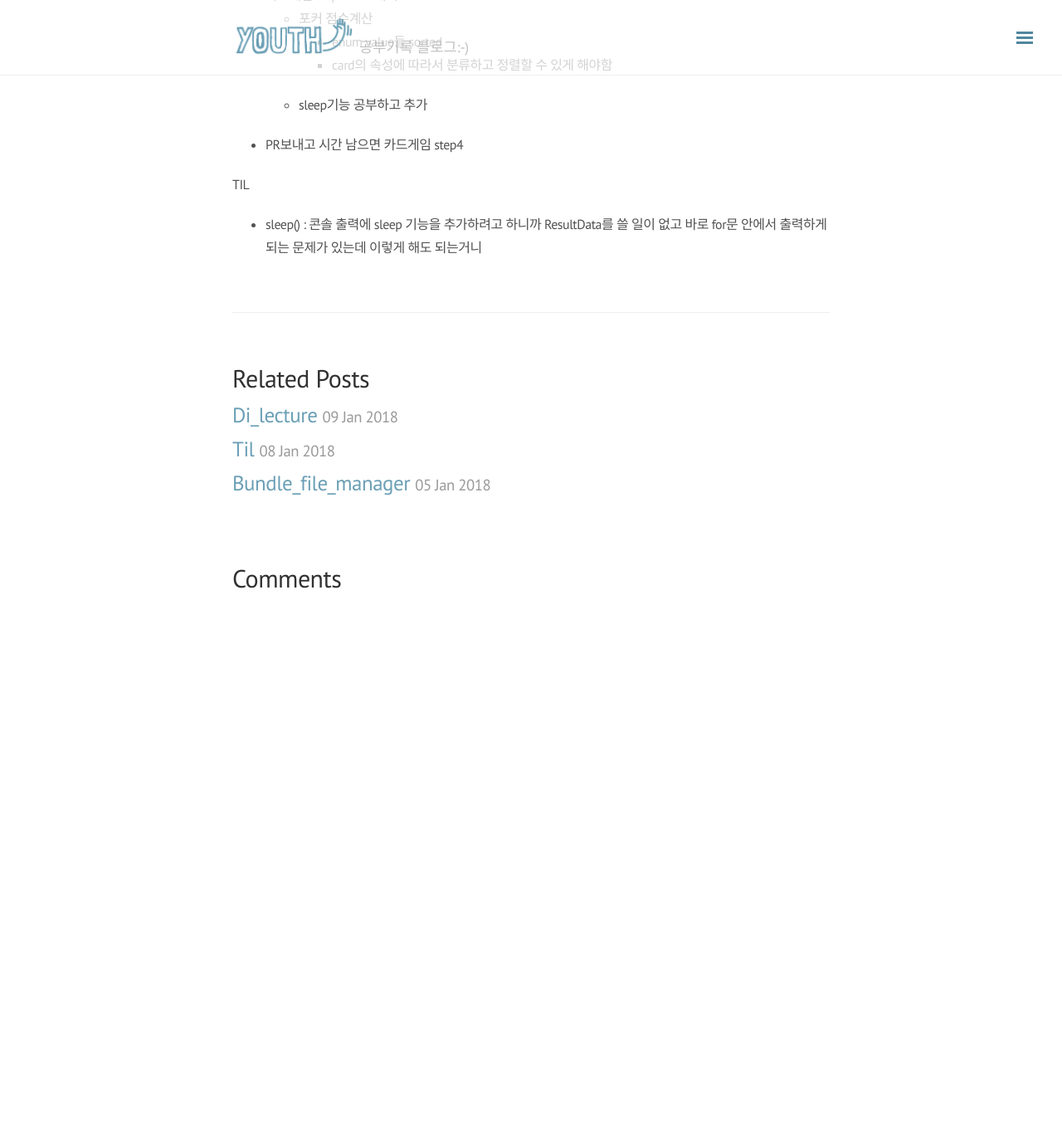
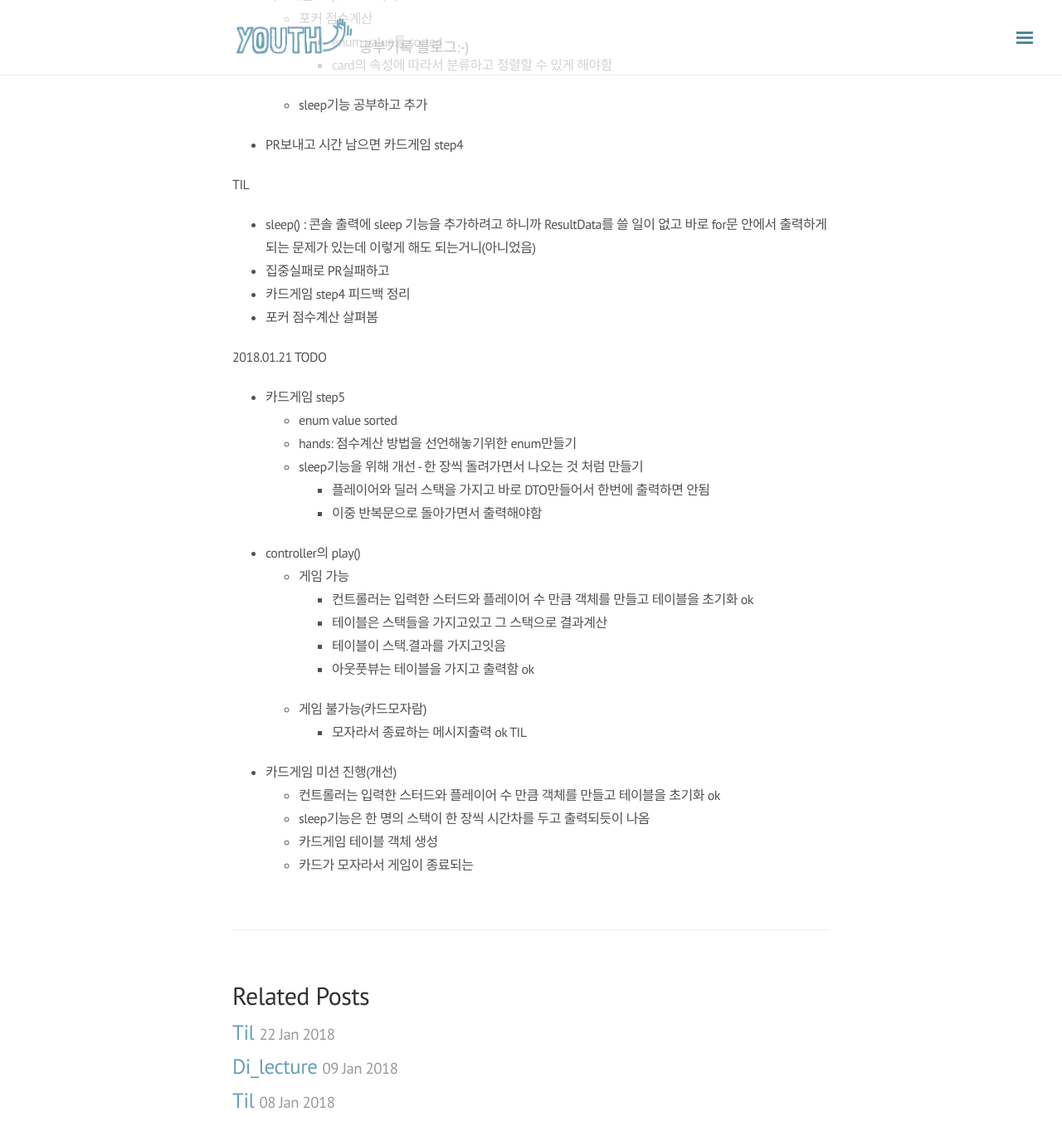
Before and after one commit to jinios/jinios.github.io, a Jekyll site: the page built from _posts/2018-01-15-TIL.md, in a window 1280 px wide and 1400 px high, scrolled down 1957 px. Shown: the top 1375 px of the window at 83% size. Built offline with Jekyll 4.4.1, drawn with Linux system fonts in a browser that asks for light colours; nearby versions of some CDN libraries; our own code applies the rules of GitHub Pages for plain Markdown files; comment, search, counter and statistics services are not loaded; before the commit the page ends 2683 px from its top, so only the background shows below that.

Commit message:
update posts

```diff
--- a/_posts/2018-01-15-TIL.md
+++ b/_posts/2018-01-15-TIL.md
@@ -66,4 +66,31 @@ TODO
 - PR보내고 시간 남으면 카드게임 step4
 
 TIL
-- sleep() : 콘솔 출력에 sleep 기능을 추가하려고 하니까 ResultData를 쓸 일이 없고 바로 for문 안에서 출력하게되는 문제가 있는데 이렇게 해도 되는거니
+- sleep() : 콘솔 출력에 sleep 기능을 추가하려고 하니까 ResultData를 쓸 일이 없고 바로 for문 안에서 출력하게되는 문제가 있는데 이렇게 해도 되는거니(아니었음)
+- 집중실패로 PR실패하고
+- 카드게임 step4 피드백 정리
+- 포커 점수계산 살펴봄
+
+
+2018.01.21
+TODO
+- 카드게임 step5
+  - enum value sorted
+  - hands: 점수계산 방법을 선언해놓기위한 enum만들기
+  - sleep기능을 위해 개선 - 한 장씩 돌려가면서 나오는 것 처럼 만들기
+    - 플레이어와 딜러 스택을 가지고 바로 DTO만들어서 한번에 출력하면 안됨
+    - 이중 반복문으로 돌아가면서 출력해야함
+- controller의 play()
+  - 게임 가능
+    - 컨트롤러는 입력한 스터드와 플레이어 수 만큼 객체를 만들고 테이블을 초기화 ok
+    - 테이블은 스택들을 가지고있고 그 스택으로 결과계산
+    - 테이블이 스택.결과를 가지고잇음
+    - 아웃풋뷰는 테이블을 가지고 출력함 ok
+  - 게임 불가능(카드모자람)
+    - 모자라서 종료하는 메시지출력 ok
+TIL
+- 카드게임 미션 진행(개선)
+  - 컨트롤러는 입력한 스터드와 플레이어 수 만큼 객체를 만들고 테이블을 초기화 ok
+  - sleep기능은 한 명의 스택이 한 장씩 시간차를 두고 출력되듯이 나옴
+  - 카드게임 테이블 객체 생성
+  - 카드가 모자라서 게임이 종료되는
```
Also changed, not shown: _posts/2018-01-22-TIL.md (added, +127 -0 lines), _posts/cardGame_step4.md (+35 -1 lines).
